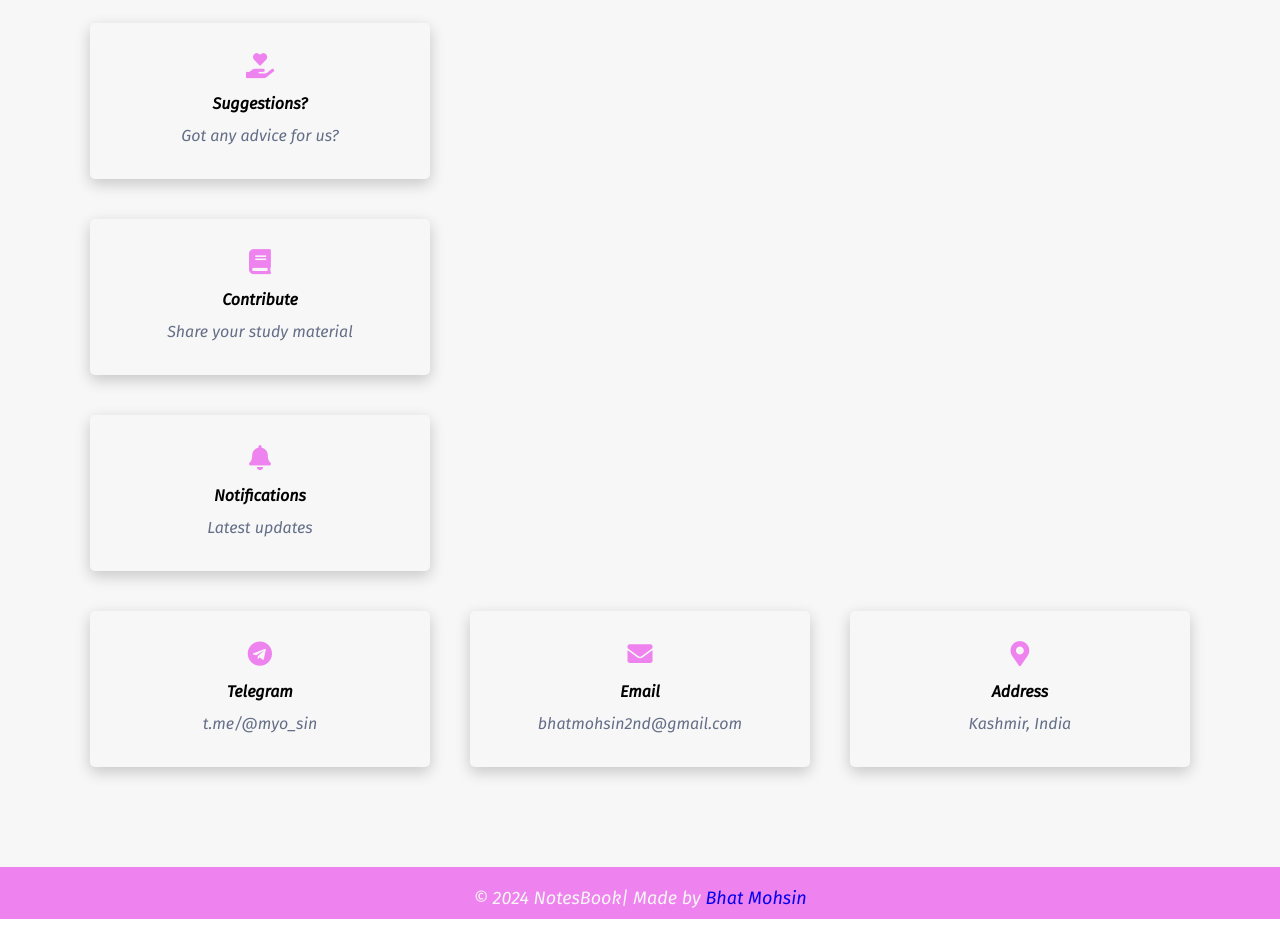
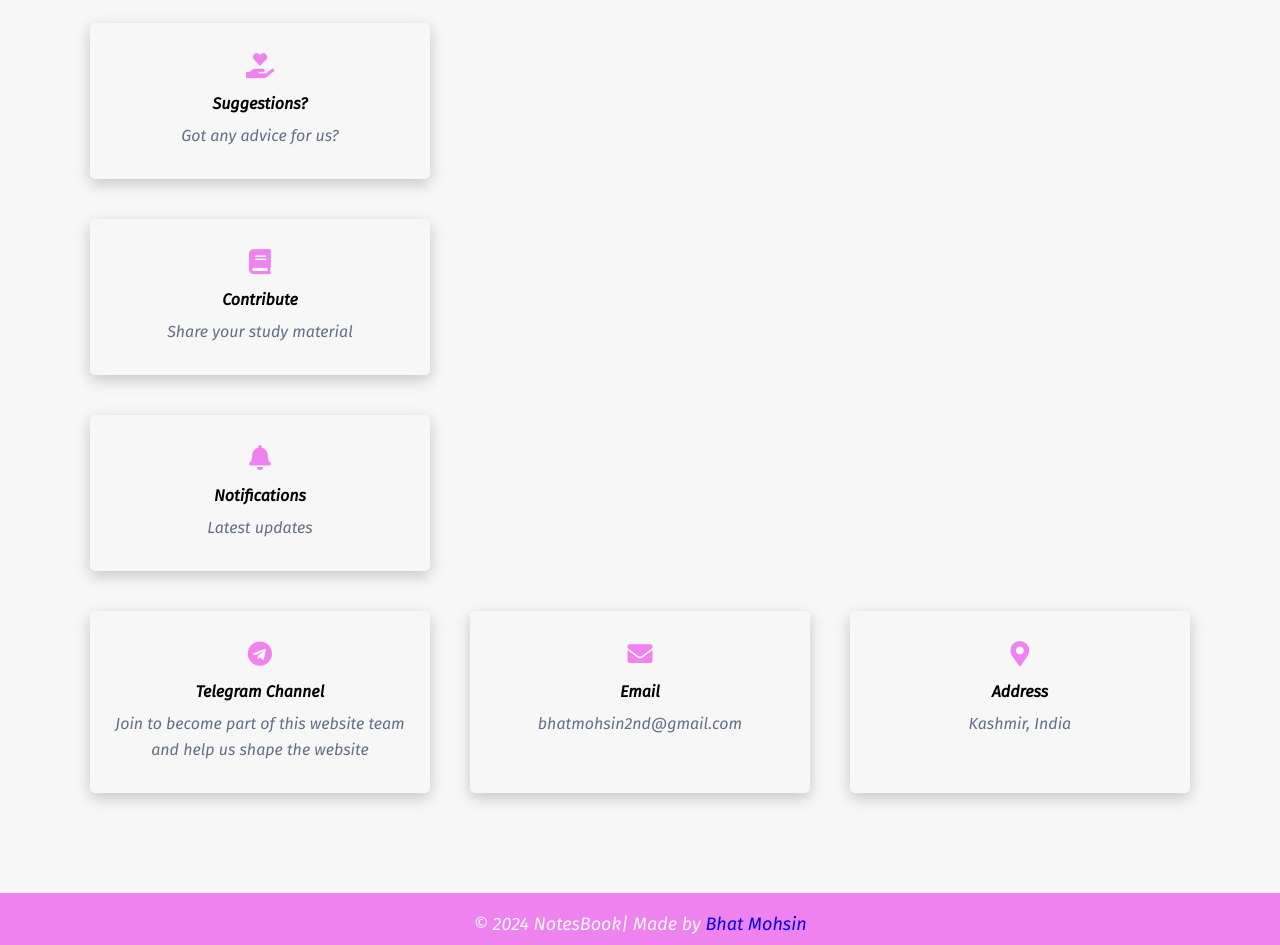
Before and after one commit to bhatmohsin/notesbook, a plain HTML site: page index.html in a window 1280 px wide. Shown: the part 2379-3324 px from the top of the page. Before the commit the page ends 3298 px from the top, so only its background shows below. Drawn offline with Linux system fonts and the light colour scheme.

Commit message:
Update index.html

```diff
--- a/index.html
+++ b/index.html
@@ -265,10 +265,10 @@ We apologize if what you need isn't here yet—we've started with 2nd semester r
                 <!--===== contact item start =====-->
                 <div class="contact-item">
                     <div class="contact-item-inner">
-                        <a href="https://t.me/@Myo_sin">
+                        <a href="https://t.me/+u9IVgZAO4AwzYjQ1">
                         <i class="fab fa-telegram"></i>
-                        <span>Telegram</span>
-                        <p>t.me/@myo_sin</p>
+                        <span>Telegram channel </span>
+                        <p>Join to become part of this website team and help us shape the website</p>
                     </a>
                     </div>
                 </div>
```
